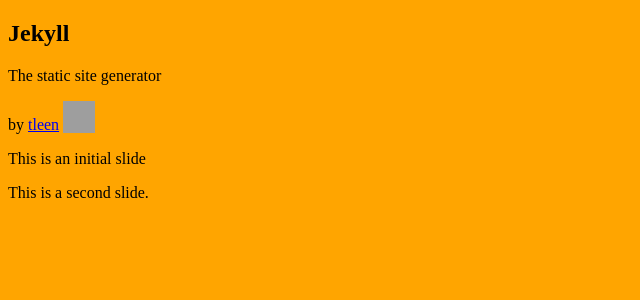
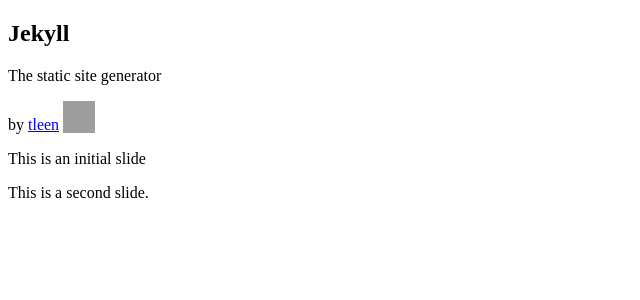
Before and after one commit to tleen/somewww-talk-jekyll, a Jekyll site: the page built from index.html, in a window 1280 px wide. Shown: the top 300 px of the page, without its empty margins (0-640 px from the left). Built offline with Jekyll 4.4.1, drawn with Linux system fonts in a browser that asks for light colours; grey boxes are pictures that could not be loaded.

Commit message:
checking update to style

```diff
--- a/_layouts/html5.html
+++ b/_layouts/html5.html
@@ -6,12 +6,12 @@
     <title>{% if page.title %} {{ page.title}} | {% endif %} {{ site.title }}</title>
     <meta name="description" content="">
     <meta name="viewport" content="width=device-width, initial-scale=1">
-    <link rel="stylesheet" href="style.css">
     {% assign csses = page.require.css | split:',' %}
     {% for filename in csses %}
       <link rel="stylesheet" href="{{site.github.url}}/{{ filename }}">
     {% endfor %}
-      <script src="{{site.github.url}}/reveal.js/lib/js/head.min.js"></script>
+    <link rel="stylesheet" href="style.css">
+    <script src="{{site.github.url}}/reveal.js/lib/js/head.min.js"></script>
   </head>
   <body>
     {{content}}
--- a/style.scss
+++ b/style.scss
@@ -1,10 +1,5 @@
 ---
 ---
-
-body{
-  background-color: orange;
-}
-
 
 img[alt='Avatar']{
   max-height: 2.0em;
```
